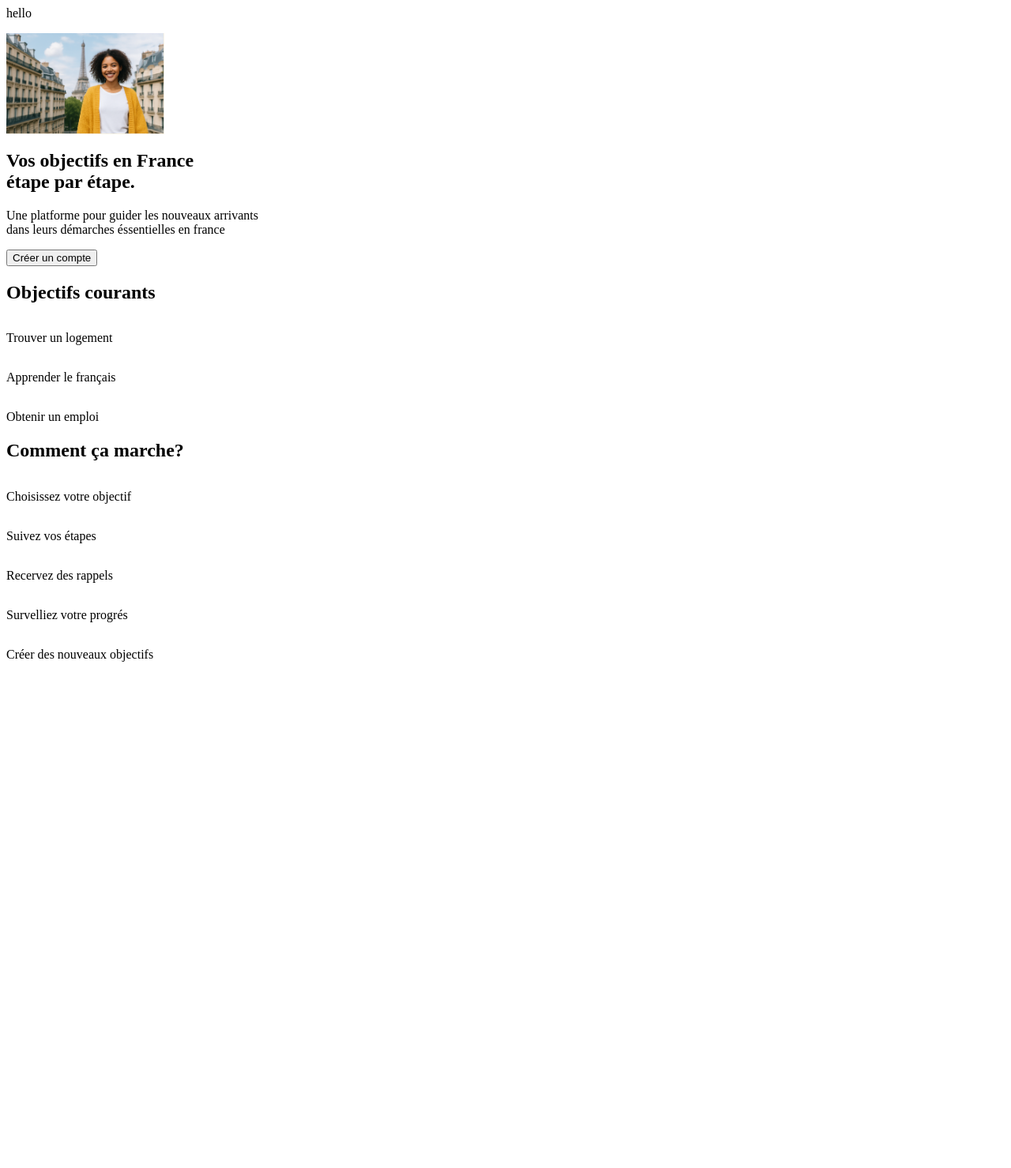
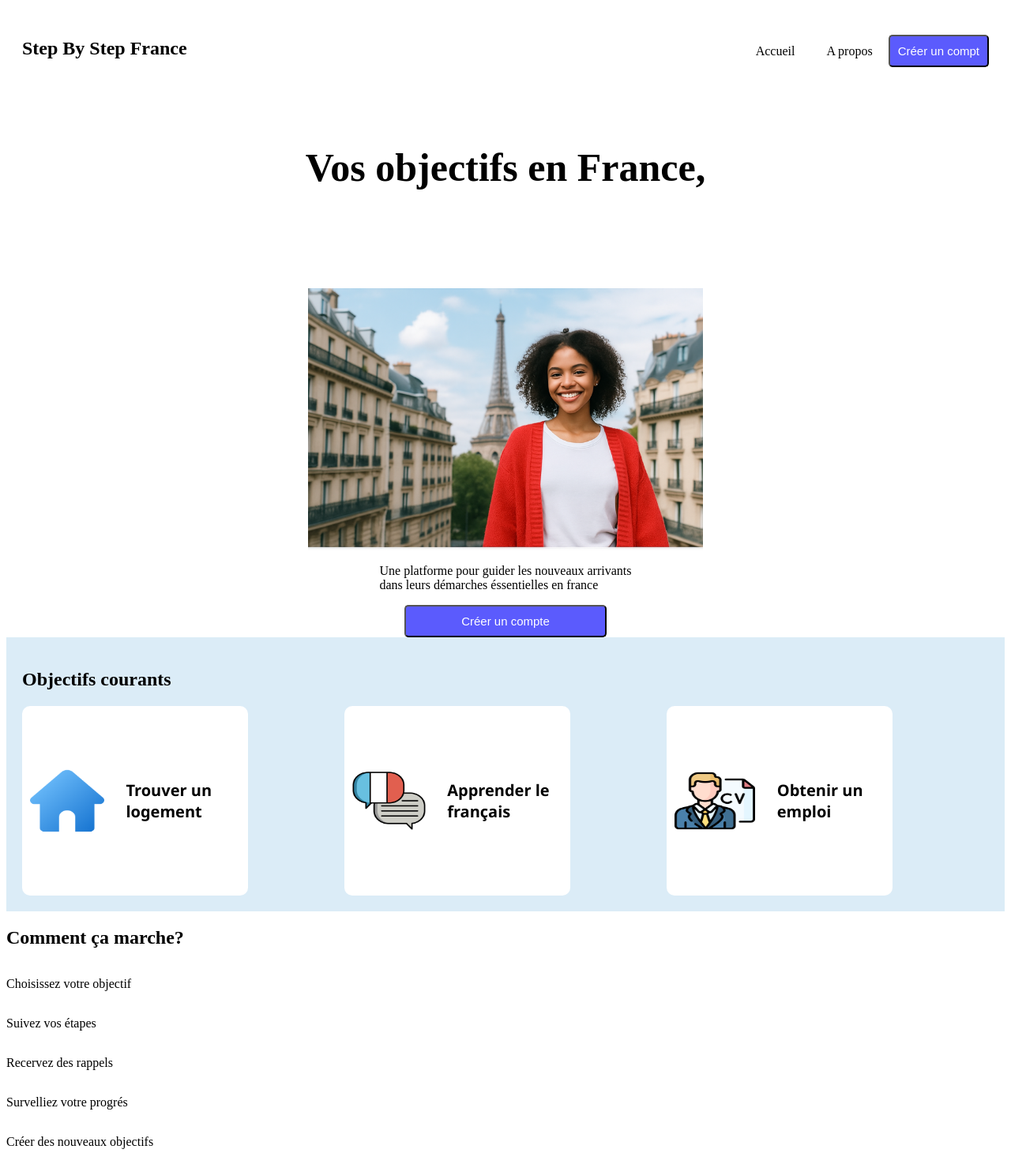
Before and after one commit to OmniaGomaa88/StepByStepFrance, a PHP site: page / in a window 1280 px wide. Shown: the whole page at 79% size. Before the commit the page ends 838 px from the top, so only its background shows below. Run offline with PHP 8.4, Linux system fonts and the light colour scheme.

Commit message:
style home header and flex

```diff
--- a/step-by-step-project/public/css/style.css
+++ b/step-by-step-project/public/css/style.css
@@ -0,0 +1,84 @@
+/*class pur style*/
+.FlexCol{
+    display: flex;
+    flex-direction: column;
+}
+.FlexRow{
+    display: flex;
+    flex-direction: row;
+}
+.icon{
+    width: 10vw;
+    height: 10vh;
+}
+/********************/
+
+
+
+
+/*  style header*/
+header{
+
+    justify-content: space-between;
+    margin-bottom: 20px;
+    padding: 20px;
+}
+ul{
+    list-style: none;
+align-items: center;
+}
+a{
+    text-decoration: none;
+   padding: 20px;
+
+    color: black;
+    font-family:'Times New Roman', Times, serif
+
+}
+.Btncompt{
+    background-color:rgb(91, 91, 253) ;
+    color:white;
+    font-size: 15px;
+    padding: 10px;
+    border-radius: 5px;
+
+}
+#prancipal .Btncompt{
+    width: 20vw;
+}
+
+/* fin style header*/
+/*style le div princibale*/
+
+/**************************/
+#prancipal{
+    align-items: center;
+}
+#prancipal h1{
+    font-size: 50px;
+}
+/*style de section objectifs*/
+#objSection{
+    background-color:rgb(219, 236, 247) ;
+    padding: 20px;
+
+}
+#objSection #objBoxs{
+    justify-content: center;
+
+}
+.objBox{
+    margin-right: 10%;
+    background-color:white;
+    border-radius: 10px;
+    height: 30vh;
+    width: 50%;
+    align-items: center;
+    padding-left: 10px;
+}
+.objBox p{
+    margin-left: 10%;
+    font-size: 20px;
+  font-weight: bold;
+  font-family: 'Segoe UI', Tahoma, Geneva, Verdana, sans-serif;
+}
--- a/step-by-step-project/views/home.php
+++ b/step-by-step-project/views/home.php
@@ -3,39 +3,57 @@
     <head>
         <meta charest ="UTF-8">
         <title>Accueil</title>
-        <link rel="stylesheet" herf="style.css">
+        <link rel="stylesheet" href="public/css/style.css">
     </head>
     <body>
-        <p>hello</p>
-        <header>
-            <nav></nav>
+
+        <header class="FlexRow">
+          <h2>Step By Step France</h2>
+            <nav >
+              <ul class="FlexRow" >
+                <li>
+                  <a href="">Accueil</a>
+
+                </li>
+                <li>
+                  <a href="">A propos</a>
+
+                </li>
+                <li>
+                  <button class="Btncompt"> Créer un compt</button>
+                </li>
+              </ul>
+            </nav>
         </header>
-          <img src ="public\images\homePhoto.png" hight ="200px" width="200px">
+
        <!--section de le paragraph prancipale de la site-->
         <section class="FlexCol" id="prancipal">
-          <h1> Vos objectifs en France <br> étape par étape. </h1>
+
+          <h1> Vos objectifs en France, </h1>
+          <h1> </h1>
+          <img src ="public\images\homePhoto1.png" hight ="600px" width="500px">
           <p> Une platforme pour guider les nouveaux arrivants <br> dans  leurs démarches éssentielles en france </p>
-          <button>Créer un compte</button>
+          <button class="Btncompt">Créer un compte</button>
         </section> <!-- fin de section de le paragraph prancipale de la site-->
       <!--------------------------------------------------------------------------------->
        <!-- section de les objectifs et title-->
-        <section class="FlexCol" id="objctifs">
+        <section class="FlexCol" id="objSection">
           <h2> Objectifs courants</h2>
-          <div> <!-- div contaner de les trois objectifs-->
-         <div class="FlexRow"><!-- div le logo et le title de lobjectif -->
-            <img src="" class="logo">
+        <div class="FlexRow" id="objBoxs"> <!-- div contaner de les trois objectifs-->
+         <div class="FlexRow objBox"><!-- div le icon et le title de lobjectif -->
+            <img src="public\images\home.png" class="icon">
             <p>Trouver un logement</p>
-         </div><!-- fin div le logo et le title de lobjectif -->
+         </div><!-- fin div le icon et le title de lobjectif -->
 
-         <div class="FlexRow"><!-- div le logo et le title de lobjectif -->
-            <img src="" class="logo">
+         <div class="FlexRow objBox"><!-- div le icon et le title de lobjectif -->
+            <img src="public\images\french.png" class="icon">
             <p>Apprender le français</p>
-         </div><!-- fin div le logo et le title de lobjectif -->
+         </div><!-- fin div le icon et le title de lobjectif -->
 
-         <div class="FlexRow"><!-- div le logo et le title de lobjectif -->
-            <img src="" class="logo">
+         <div class="FlexRow objBox"><!-- div le icon et le title de lobjectif -->
+            <img src="public\images\cv.png" class="icon">
             <p>Obtenir un emploi</p>
-         </div><!-- fin div le logo et le title de lobjectif -->
+         </div><!-- fin div le icon et le title de lobjectif -->
         </div> <!-- fin div contaner de les trois objectifs-->
         </section><!--fin section de les objectifs et title-->
 
```
Also changed, not shown: step-by-step-project/public/images/cv.png (added), step-by-step-project/public/images/france.png (added), step-by-step-project/public/images/french.png (added), step-by-step-project/public/images/home.png (added), step-by-step-project/public/images/homePhoto.png (deleted), step-by-step-project/public/images/homePhoto1.png (added), step-by-step-project/public/images/posting.png (added), step-by-step-project/public/images/suitcase.png (added).
